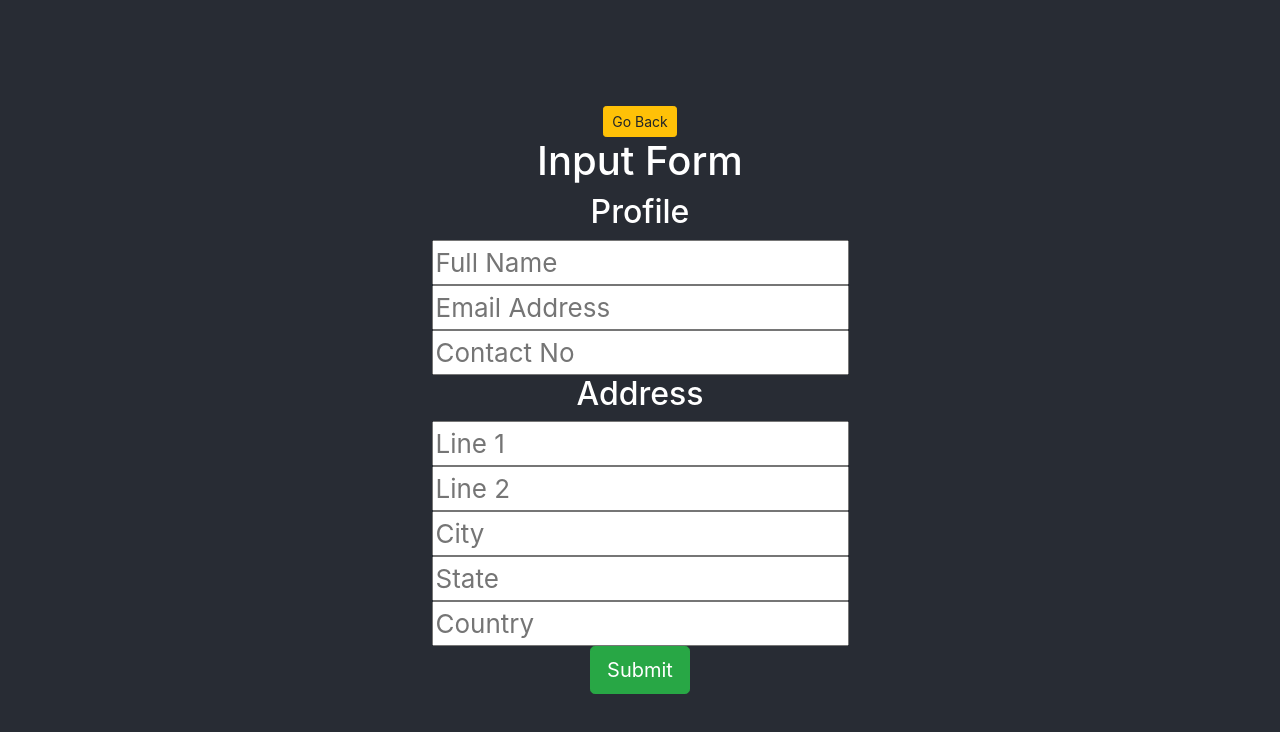
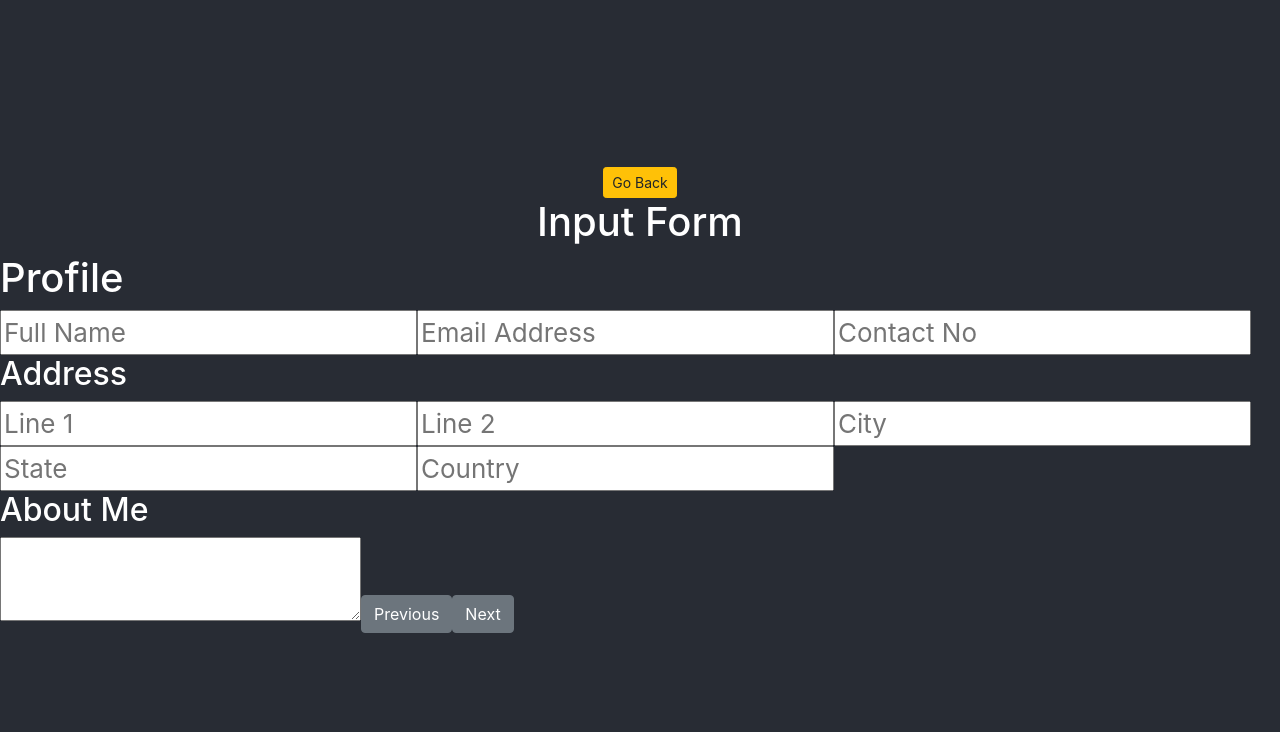
Before and after one commit to AmeyaJain-25/Resuminator, a React (Create React App) app: page /getstarted in a window 1280 px wide. Shown: the top 732 px of the page. Built offline with nearby package versions, Linux system fonts and the light colour scheme.

Commit message:
Context with Profile & Edu. Completed

```diff
--- /dev/null
+++ b/src/context/UserDetailContext.js
@@ -0,0 +1,3 @@
+import React from "react";
+
+export const UserDetailContext = React.createContext();
--- a/src/core/GetStarted.js
+++ b/src/core/GetStarted.js
@@ -1,11 +1,38 @@
-import React, { useState } from 'react'
-import "../App.css"
-import { Button, } from 'reactstrap';
-import { useHistory } from "react-router-dom"
+import React, { useState, useEffect } from "react";
+import "../App.css";
+import { Button } from "reactstrap";
+import { useHistory } from "react-router-dom";
+import Profile from "../resumeComponents/Profile";
+import Education from "../resumeComponents/Education";
+import { UserDetailContext } from "../context/UserDetailContext";
 
 const GetStarted = () => {
+  const [active, setActive] = useState(0);
 
-    const [inputData, setInputData] = useState({
+  useEffect(() => {
+    setActive(1);
+  }, []);
+
+  const [url, setUrl] = useState({
+    linkedInURL: "",
+    githubURL: "",
+    twitterURL: "",
+  });
+
+  const [exp, setExp] = useState([]);
+
+  const [skills, setSkills] = useState([]);
+
+  const [acheivements, setAcheivements] = useState([]);
+
+  const [projects, setProjects] = useState([]);
+
+  const { linkedInURL, githubURL, twitterURL } = url;
+
+  const history = useHistory();
+
+  const [userDetail, setUserDetail] = useState({
+    profile: {
       fullName: "",
       email: "",
       contactNo: "",
@@ -13,14 +40,15 @@ const GetStarted = () => {
       line2: "",
       city: "",
       state: "",
-        country: ""
-
-    })
-
-    const { fullName, email, contactNo, line1, line2, state, city, country } = inputData
-
-
-    const history = useHistory()
+      country: "",
+      intro: "",
+    },
+    education: {
+      clgName: "",
+      grade: "",
+      passingYear: "",
+    },
+  });
 
   //Input fields
 
@@ -28,57 +56,60 @@ const GetStarted = () => {
   //Profile***
   //Full Name, Email, Address, Phone No. , Short Intro(About me)
 
-    //
-
   //URLS***
-    //LinkedIn, Github
-
+  //LinkedIn, Github, Twitter
 
   //Education***
 
-
   //Exp***
-
 
   //Skills***
 
-
-    //Tech***
-
-
   //Acheivements / Publications***
-
 
   //Projects (TOP 3)***
 
-
-
-    const handleOnChange = (name) => (e) => {
-
-        setInputData({ ...inputData, [name]: e.target.value });
-    };
   return (
     <>
+      <UserDetailContext.Provider value={{ userDetail, setUserDetail }}>
         <header className="App-header">
-                <Button color="warning" size="sm" onClick={() => history.goBack()}>Go Back</Button>
+          <Button color="warning" size="sm" onClick={() => history.goBack()}>
+            Go Back
+          </Button>
 
           <h1>Input Form</h1>
-                <h2>Profile</h2>
 
-                <input type="text" placeholder="Full Name" value={fullName} onChange={handleOnChange("fullName")} />
-                <input type="email" placeholder="Email Address" value={email} onChange={handleOnChange("email")} />
-                <input type="text" placeholder="Contact No" value={contactNo} onChange={handleOnChange("contactNo")} />
-                <h2>Address</h2>
-                <input type="text" placeholder="Line 1" value={line1} onChange={handleOnChange("line1")} />
-                <input type="text" placeholder="Line 2" value={line2} onChange={handleOnChange("line2")} />
-                <input type="text" placeholder="City" value={city} onChange={handleOnChange("city")} />
-                <input type="text" placeholder="State" value={state} onChange={handleOnChange("state")} />
-                <input type="text" placeholder="Country" value={country} onChange={handleOnChange("country")} />
+          {active === 1 && <Profile setActive={setActive} />}
+          {active === 2 && <Education setActive={setActive} />}
 
-                <Button color="success" size="lg">Submit</Button>
+          {/* <h2>Profile URLS</h2>
+
+        <input
+          type="url"
+          placeholder="Enter your LinkedIn-Profile URL"
+          value={linkedInURL}
+          onChange={handleOnChange("linkedInURL")}
+        />
+        <input
+          type="url"
+          placeholder="Enter your Github-Profile URL"
+          value={githubURL}
+          onChange={handleOnChange("githubURL")}
+        />
+        <input
+          type="url"
+          placeholder="Enter your Twitter-Profile URL"
+          value={twitterURL}
+          onChange={handleOnChange("twitterURL")}
+        /> */}
+
+          {/* <Button color="success" size="lg">
+          Submit
+        </Button> */}
         </header>
+      </UserDetailContext.Provider>
     </>
-    )
-}
+  );
+};
 
-export default GetStarted
+export default GetStarted;
--- /dev/null
+++ b/src/resumeComponents/Education.js
@@ -0,0 +1,47 @@
+import React, { useState, useContext } from "react";
+import { Button } from "reactstrap";
+import { UserDetailContext } from "../context/UserDetailContext";
+
+const Education = ({ setActive }) => {
+  const userDetailContext = useContext(UserDetailContext);
+
+  const handleOnChange = name => e => {
+    let newObj = { ...userDetailContext.userDetail };
+    newObj.education[name] = e.target.value;
+    userDetailContext.setUserDetail({
+      ...userDetailContext.userDetail,
+      newObj,
+    });
+  };
+
+  return (
+    <div>
+      <h1>Education</h1>
+
+      <h3>Secondary Edu.</h3>
+      <input
+        type="text"
+        placeholder="Clg name"
+        value={userDetailContext.userDetail.education.clgName}
+        onChange={handleOnChange("clgName")}
+      />
+      <input
+        type="text"
+        placeholder="Grade"
+        value={userDetailContext.userDetail.education.grade}
+        onChange={handleOnChange("grade")}
+      />
+      <input
+        type="text"
+        placeholder="Passing Year"
+        value={userDetailContext.userDetail.education.passingYear}
+        onChange={handleOnChange("passingYear")}
+      />
+
+      <Button onClick={() => setActive(prev => prev - 1)}>Previous</Button>
+      <Button onClick={() => setActive(prev => prev + 1)}>Next</Button>
+    </div>
+  );
+};
+
+export default Education;
--- /dev/null
+++ b/src/resumeComponents/Profile.js
@@ -0,0 +1,84 @@
+import React, { useContext } from "react";
+import { Button } from "reactstrap";
+import { UserDetailContext } from "../context/UserDetailContext";
+
+const Profile = ({ setActive }) => {
+  const userDetailContext = useContext(UserDetailContext);
+
+  const handleOnChange = name => e => {
+    let newObj = { ...userDetailContext.userDetail };
+    newObj.profile[name] = e.target.value;
+    userDetailContext.setUserDetail({
+      ...userDetailContext.userDetail,
+      newObj,
+    });
+  };
+
+  return (
+    <div>
+      <h1>Profile</h1>
+      <input
+        type="text"
+        placeholder="Full Name"
+        value={userDetailContext.userDetail.profile.fullName}
+        onChange={handleOnChange("fullName")}
+      />
+      <input
+        type="email"
+        placeholder="Email Address"
+        value={userDetailContext.userDetail.profile.email}
+        onChange={handleOnChange("email")}
+      />
+      <input
+        type="text"
+        placeholder="Contact No"
+        value={userDetailContext.userDetail.profile.contactNo}
+        onChange={handleOnChange("contactNo")}
+      />
+      <h2>Address</h2>
+
+      <input
+        type="text"
+        placeholder="Line 1"
+        value={userDetailContext.userDetail.profile.line1}
+        onChange={handleOnChange("line1")}
+      />
+      <input
+        type="text"
+        placeholder="Line 2"
+        value={userDetailContext.userDetail.profile.line2}
+        onChange={handleOnChange("line2")}
+      />
+      <input
+        type="text"
+        placeholder="City"
+        value={userDetailContext.userDetail.profile.city}
+        onChange={handleOnChange("city")}
+      />
+      <input
+        type="text"
+        placeholder="State"
+        value={userDetailContext.userDetail.profile.state}
+        onChange={handleOnChange("state")}
+      />
+      <input
+        type="text"
+        placeholder="Country"
+        value={userDetailContext.userDetail.profile.country}
+        onChange={handleOnChange("country")}
+      />
+      <h2>About Me</h2>
+
+      <textarea
+        name="intro"
+        value={userDetailContext.userDetail.profile.intro}
+        onChange={handleOnChange("intro")}
+      ></textarea>
+
+      <Button onClick={() => setActive(prev => prev - 1)}>Previous</Button>
+      <Button onClick={() => setActive(prev => prev + 1)}>Next</Button>
+    </div>
+  );
+};
+
+export default Profile;
```
Also changed, not shown: src/App.js (+20 -11 lines), src/resumeComponents/Experience.js (added), src/resumeComponents/Skills.js (added), src/resumeComponents/Url.js (added). Lines whose indentation alone changed are shown as unchanged.
